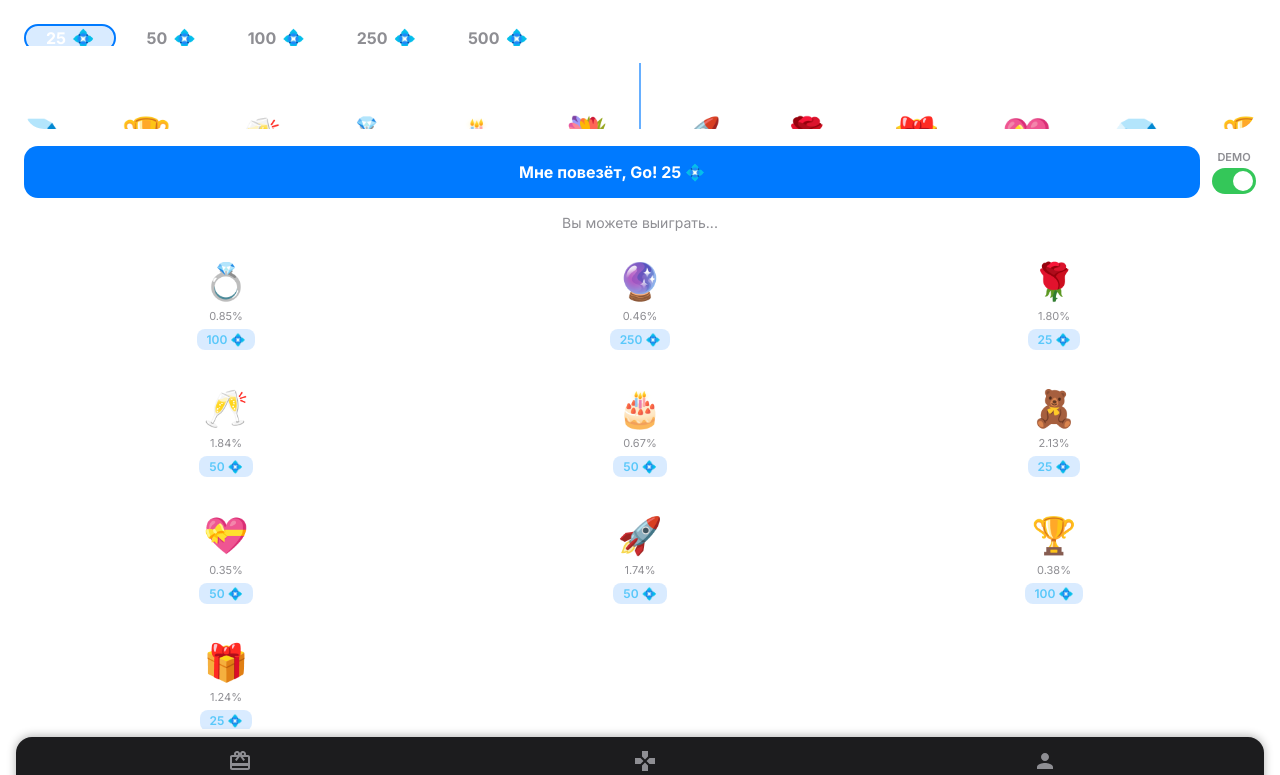
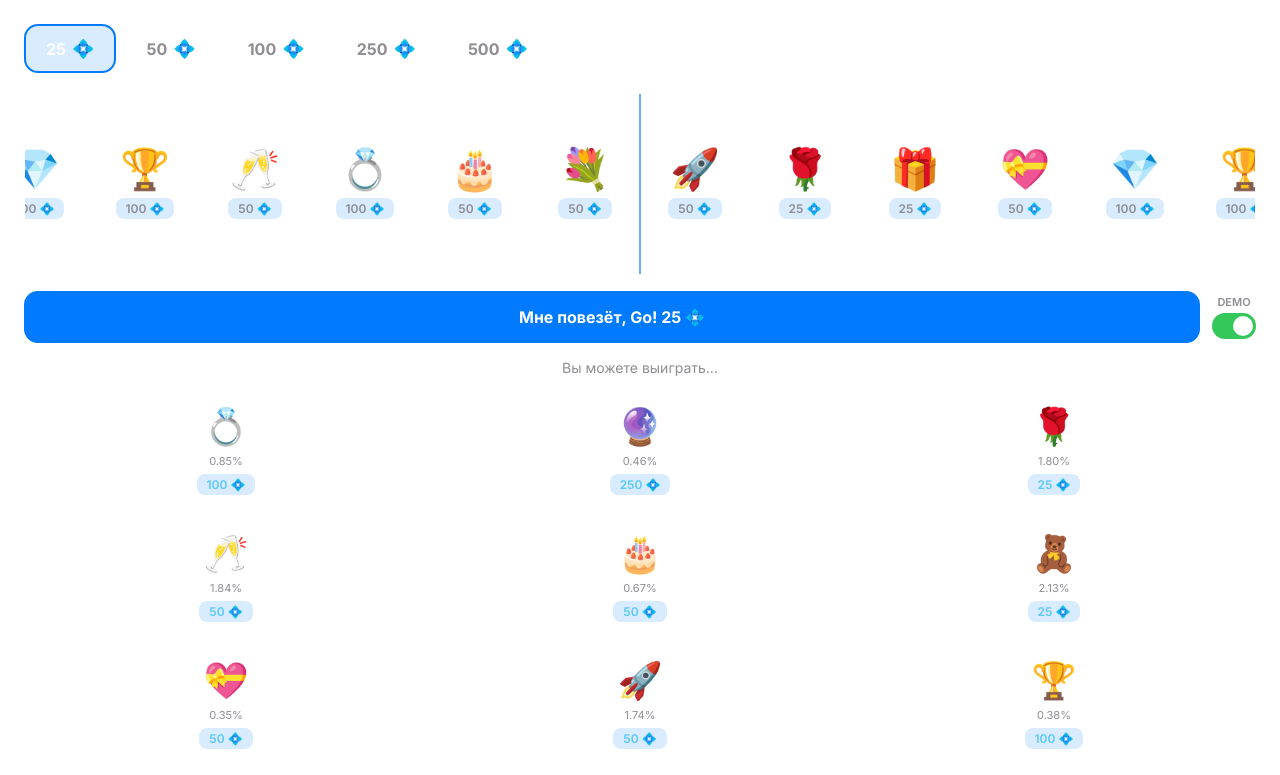
Before and after one commit to deewau/pigfarm-client, a React (Vite) app in the folder client/: page /play in a window 1280 px wide. Shown: the top 775 px of the page. Built offline with nearby package versions, Linux system fonts and the light colour scheme; no server answers.

Commit message:
fix: play page scroll - remove overflow hidden from parent

```diff
--- a/client/src/App.tsx
+++ b/client/src/App.tsx
@@ -25,7 +25,7 @@ function App() {
 function Layout() {
   return (
     <div style={{ display: 'flex', flexDirection: 'column', height: '100vh' }}>
-      <div style={{ flex: 1, overflow: 'hidden' }}>
+      <div style={{ flex: 1 }}>
         <Routes>
           <Route index element={<Home />} />
           <Route path="giveaways" element={<ComingSoon title="Розыгрыши" subtitle="Участвуй в розыгрышах и получай подарки!" icon="🎁" />} />
--- a/client/src/pages/Play.css
+++ b/client/src/pages/Play.css
@@ -3,8 +3,8 @@
   display: flex;
   flex-direction: column;
   gap: 16px;
+  overflow-y: auto;
   height: 100%;
-  overflow-y: auto;
 }
 
 /* Выбор ставки */
```
